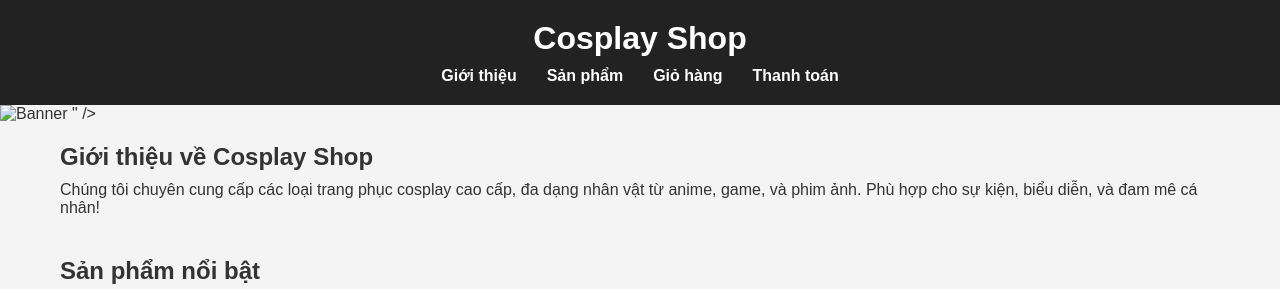
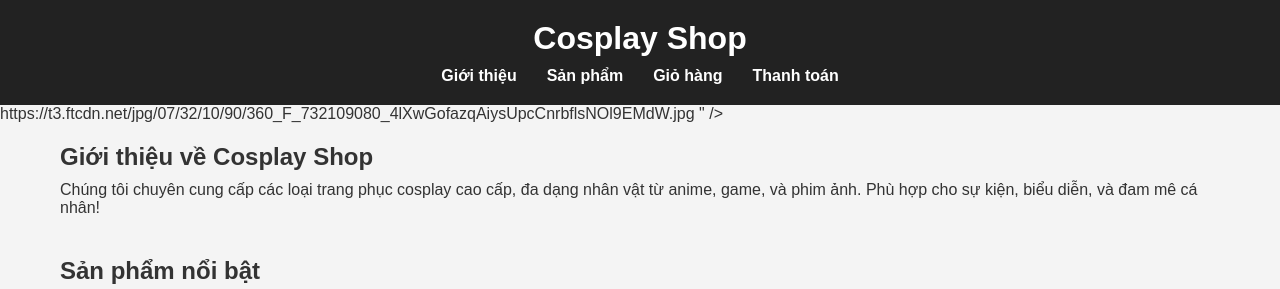
Before and after one commit to tranhuuhien1811-oss/index1, a plain HTML site: page shop ban do cosplay 3.html in a window 1280 px wide. Shown: the top 289 px of the page. Drawn offline with Linux system fonts and the light colour scheme.

Commit message:
Update shop ban do cosplay 3.html

```diff
--- a/shop ban do cosplay 3.html
+++ b/shop ban do cosplay 3.html
@@ -43,9 +43,8 @@
 
   <!-- BANNER -->
   <section id="banner">
-    <img src="    <img src="https://t3.ftcdn.net/jpg/07/32/10/90/360_F_732109080_4lXwGofazqAiysUpcCnrbflsNOl9EMdW.jpg" alt="Banner" />
-" />
-  </section>
+    https://t3.ftcdn.net/jpg/07/32/10/90/360_F_732109080_4lXwGofazqAiysUpcCnrbflsNOl9EMdW.jpg
+" />  </section>
 
   <!-- GIỚI THIỆU -->
   <section id="intro">
```
